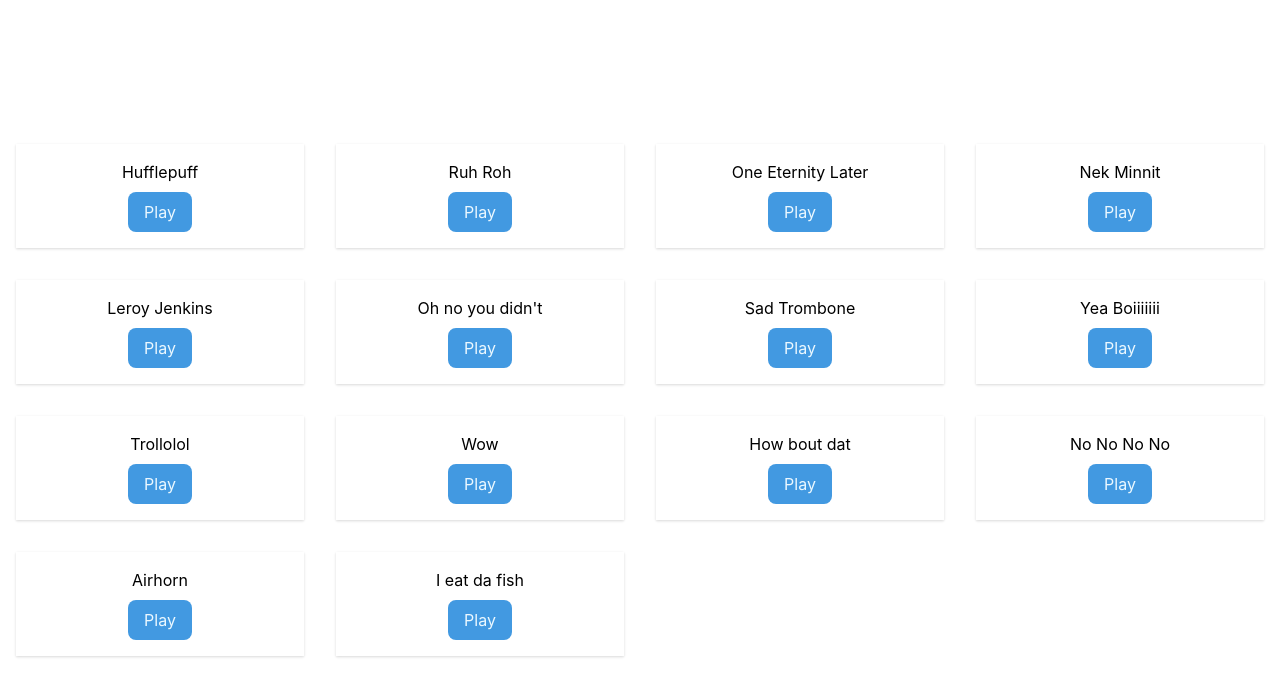
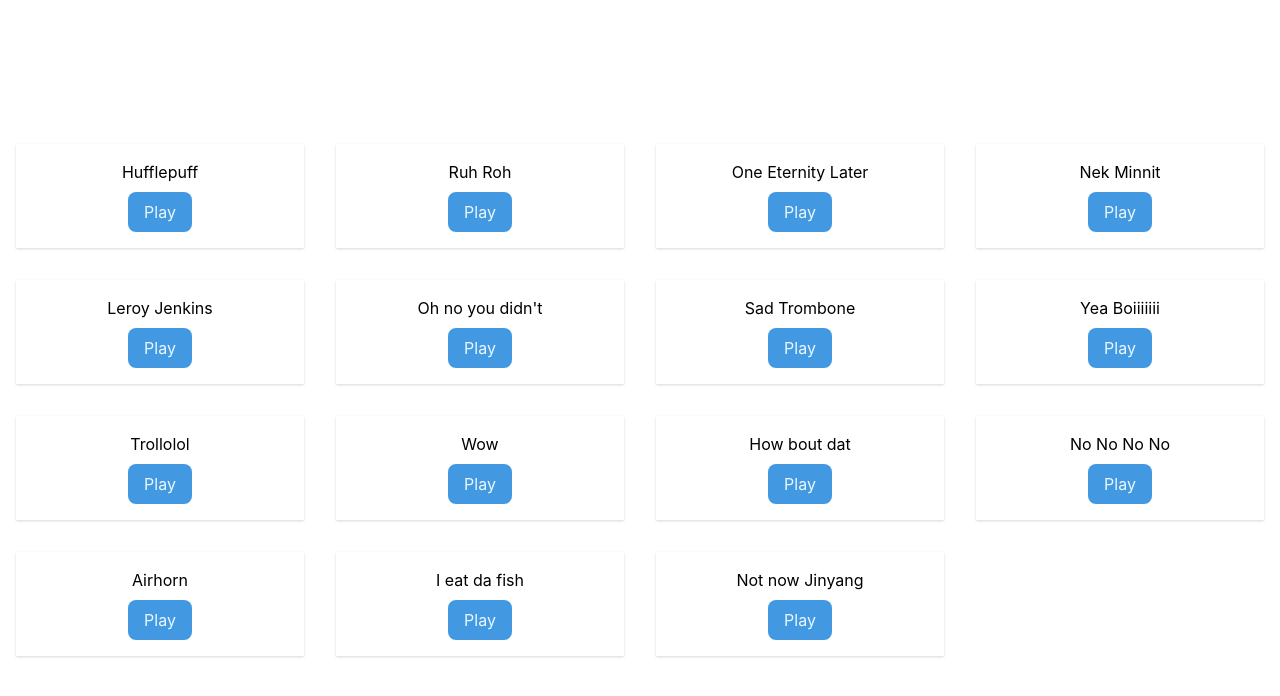
Before and after one commit to jryd/react-soundboard, a React (Create React App) app: page / in a window 1280 px wide. Shown: the top 696 px of the page. Built offline with nearby package versions, Linux system fonts and the light colour scheme.

Commit message:
add not now jinyang sound (#10)
Co-authored-by: James <james.b@iseekplant.com.au>

```diff
--- a/src/audioFiles.js
+++ b/src/audioFiles.js
@@ -54,6 +54,10 @@ const files = [
   {
     name: 'I eat da fish',
     url: '/audio/i-eat-the-fish.mp3'
+  },
+  {
+    name: 'Not now Jinyang',
+    url: '/audio/not-now-jing-yang.mp3'
   }
 ];
 
```
Also changed, not shown: 1 other file (tests, documents, lock files or other folders).
